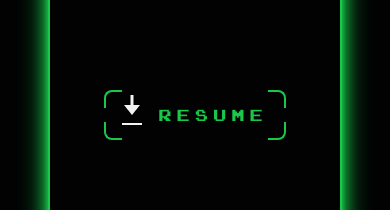
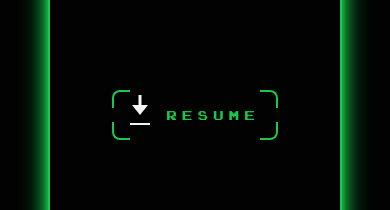
Before and after one commit to Shane-Geary/shane-geary-portfolio, a Next.js app: page / in a window 390 px wide. Shown: the part 383-593 px from the top of the page. Built offline with nearby package versions, Linux system fonts and the light colour scheme.

Commit message:
Mobile and tablet breakpoint resume button style update

```diff
--- a/src/app/home-page/home-page.module.scss
+++ b/src/app/home-page/home-page.module.scss
@@ -23,8 +23,11 @@
 	height: 100%;
 	position: relative;
 
+	@media (max-width: 768px) {
+		padding: 4rem 0 4rem 0;
+	}
+
 	@media (max-width: 480px) {
-		height: 100%;
 		flex-direction: column;
 		justify-content: space-between;
 		padding: 4rem 0 4rem 0;
@@ -37,6 +40,16 @@
 	align-items: center;
 	justify-content: center;
 	// font-size: 3rem;
+	margin-left: 4rem;
+
+	@media (max-width: 768px) {
+		padding: 4rem 0 4rem 0;
+	}
+
+	@media (max-width: 480px) {
+		margin-left: 0;
+		padding: 0 1rem 0 1rem;
+	}
 }
 
 .heroRight {
--- a/src/components/resume-button/resume-button.module.scss
+++ b/src/components/resume-button/resume-button.module.scss
@@ -297,8 +297,12 @@
 }
 
 @media (max-width: 480px) {
+	.buttonContainer {
+		padding: 0 4rem;
+	}
+
 	.downloadButton {
-		font-size: 1rem;
+		font-size: 0.8rem;
 		padding: 0.5rem 1rem;
 	}
 
```
